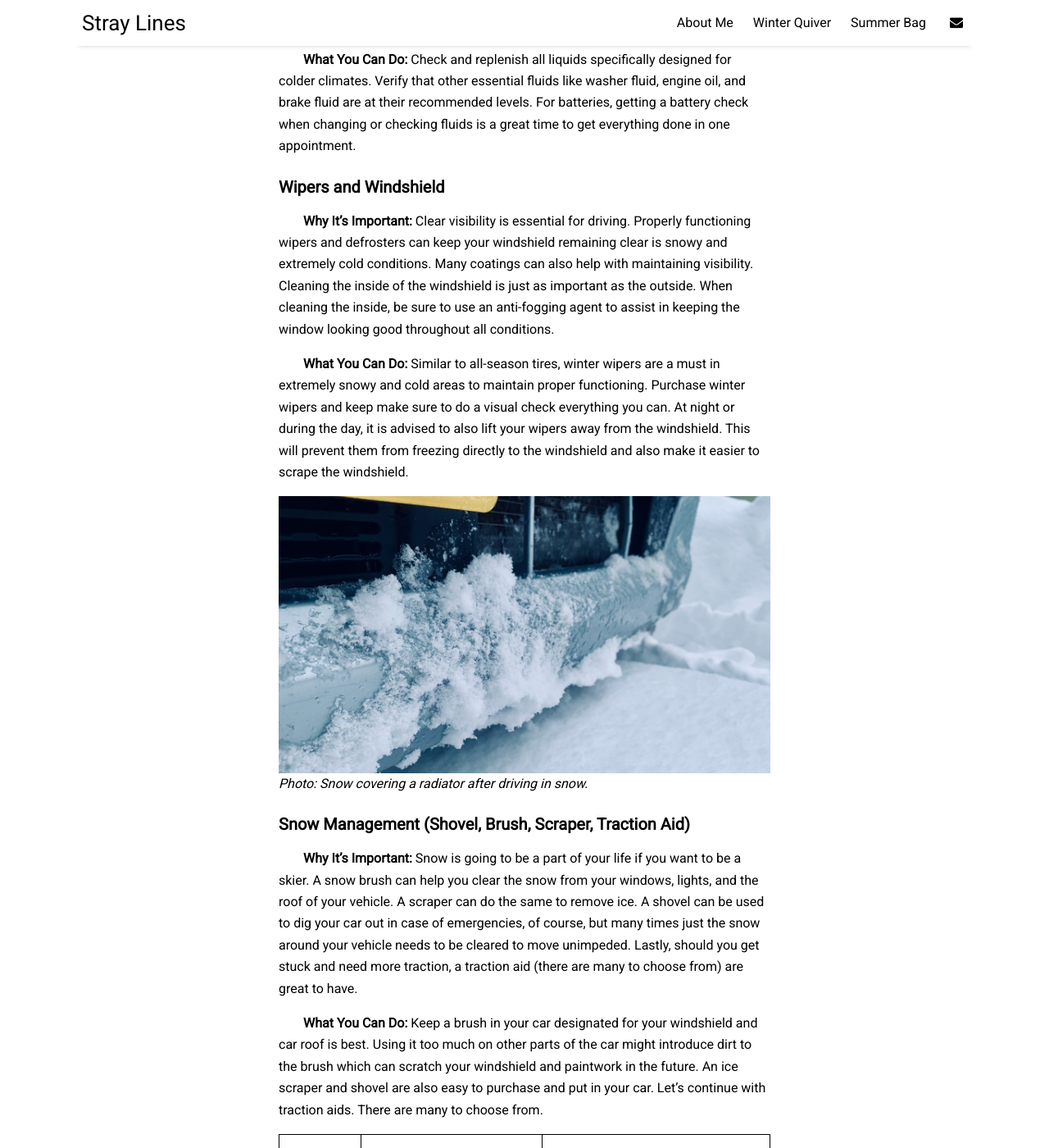
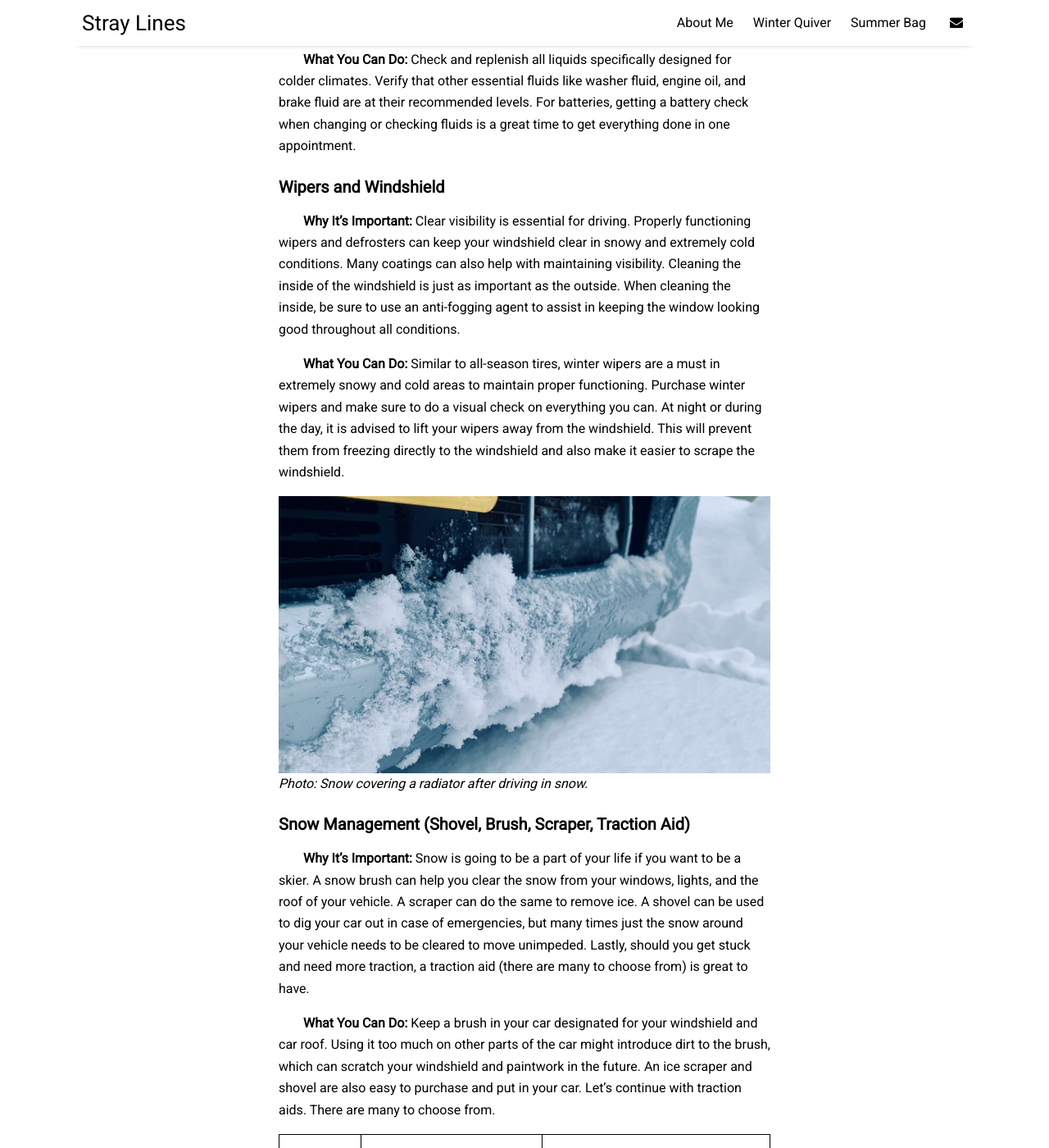
Before and after one commit to eliotcochrane/eliotcochrane.github.io, a Jekyll site: the page built from _posts/2023-11-28-car-prep.md, in a window 1280 px wide and 1400 px high, scrolled down 2805 px. Shown: the whole window at 82% size. Built offline with Jekyll 4.4.1, drawn with Linux system fonts in a browser that asks for light colours; nearby versions of some CDN libraries; some of the changed text lies outside the part shown.

Commit message:
Grammar Updates
-Grammar updates using ChatGPT

```diff
--- a/_posts/2023-11-28-car-prep.md
+++ b/_posts/2023-11-28-car-prep.md
@@ -29,11 +29,11 @@
 
 **Why It's Important:** Tires are the main contact between you and the road. Even the best off-road car will be futile without a good tire to keep the vehicle in control. Winter tires are especially important to provide improved traction and control on icy or snow-covered surfaces.
 
-**What You Can Do:** Ensure that your tires are equipped with winter tires designed for snowy and icy conditions. Within the four tires, make sure they their all have equal and ample tread for the snow to disperse.
+**What You Can Do:** Ensure that your tires are equipped with winter tires designed for snowy and icy conditions. Within the four tires, make sure they all have equal and ample tread for the snow to disperse.
 
 **All-season tires are not as safe as you would think.**
 
-Let's look at some stopping data from the [Ontario Ministry of Transportation](http://www.mto.gov.on.ca/english/safety/pdfs/winter-safe-driving.pdf). They took 3 types of vehicles and and tested in temperatures of -20°C with 3cm to 5cm of compacted ice and snow on asphalt. All vehicles were required to stop ina  straight line from a speed of 50km/h.
+Let's look at some stopping data from the [Ontario Ministry of Transportation](http://www.mto.gov.on.ca/english/safety/pdfs/winter-safe-driving.pdf). They took three types of vehicles and tested in temperatures of -20°C with 3 cm to 5 cm of compacted ice and snow on asphalt. All vehicles were required to stop in a straight line from a speed of 50 km/h.
 
 * All-Season (AS)
 * Winter (W)
@@ -53,29 +53,29 @@
 
 ### Fluids and Battery
 
-**Why It's Important:** Proper fluids like engine coolant, anti-freeze, windshield washer fluid, and engine oil can all help during the cold winters. Matching these with a strong battery will ensure that your car will start in the coldest of colds.
+**Why It's Important:** Proper fluids like engine coolant, antifreeze, windshield washer fluid, and engine oil can all help during the cold winters. Matching these with a strong battery will ensure that your car will start in the coldest of colds.
 
 **What You Can Do:** Check and replenish all liquids specifically designed for colder climates. Verify that other essential fluids like washer fluid, engine oil, and brake fluid are at their recommended levels. For batteries, getting a battery check when changing or checking fluids is a great time to get everything done in one appointment.
 
 ### Wipers and Windshield
 
-**Why It's Important:** Clear visibility is essential for driving. Properly functioning wipers and defrosters can keep your windshield remaining clear is snowy and extremely cold conditions. Many coatings can also help with maintaining visibility. Cleaning the inside of the windshield is just as important as the outside. When cleaning the inside, be sure to use an anti-fogging agent to assist in keeping the window looking good throughout all conditions.
+**Why It's Important:** Clear visibility is essential for driving. Properly functioning wipers and defrosters can keep your windshield clear in snowy and extremely cold conditions. Many coatings can also help with maintaining visibility. Cleaning the inside of the windshield is just as important as the outside. When cleaning the inside, be sure to use an anti-fogging agent to assist in keeping the window looking good throughout all conditions.
 
-**What You Can Do:** Similar to all-season tires, winter wipers are a must in extremely snowy and cold areas to maintain proper functioning. Purchase winter wipers and keep make sure to do a visual check everything you can. At night or during the day, it is advised to also lift your wipers away from the windshield. This will prevent them from freezing directly to the windshield and also make it easier to scrape the windshield.
+**What You Can Do:** Similar to all-season tires, winter wipers are a must in extremely snowy and cold areas to maintain proper functioning. Purchase winter wipers and make sure to do a visual check on everything you can. At night or during the day, it is advised to lift your wipers away from the windshield. This will prevent them from freezing directly to the windshield and also make it easier to scrape the windshield.
 
 ![Snow covered radiator](/assets/img/winter-car-radiator.jpeg)
 *Photo: Snow covering a radiator after driving in snow.*
 
 ### Snow Management (Shovel, Brush, Scraper, Traction Aid)
 
-**Why It's Important:** Snow is going to be a part of your life if you want to be a skier. A snow brush can help you clear the snow from your windows, lights, and the roof of your vehicle. A scraper can do the same to remove ice. A shovel can be used to dig your car out in case of emergencies, of course, but many times just the snow around your vehicle needs to be cleared to move unimpeded. Lastly, should you get stuck and need more traction, a traction aid (there are many to choose from) are great to have.
+**Why It's Important:** Snow is going to be a part of your life if you want to be a skier. A snow brush can help you clear the snow from your windows, lights, and the roof of your vehicle. A scraper can do the same to remove ice. A shovel can be used to dig your car out in case of emergencies, but many times just the snow around your vehicle needs to be cleared to move unimpeded. Lastly, should you get stuck and need more traction, a traction aid (there are many to choose from) is great to have.
 
-**What You Can Do:** Keep a brush in your car designated for your windshield and car roof is best. Using it too much on other parts of the car might introduce dirt to the brush which can scratch your windshield and paintwork in the future. An ice scraper and shovel are also easy to purchase and put in your car. Let's continue with traction aids. There are many to choose from.
+**What You Can Do:** Keep a brush in your car designated for your windshield and car roof. Using it too much on other parts of the car might introduce dirt to the brush, which can scratch your windshield and paintwork in the future. An ice scraper and shovel are also easy to purchase and put in your car. Let's continue with traction aids. There are many to choose from.
 
 | Traction Aid | Pros (+) | Cons (-) |
 | :---: | :---: | :---: |
-| Tire Chains | Very strong grip and useable for long distances | Time consuming to attach and speed is restricted |
-| Traction Mat | Immediate traction, reuseable, light | Not ideal on ice, difficult in deep snow, limited traction coverage |
+| Tire Chains | Very strong grip and usable for long distances | Time-consuming to attach and speed is restricted |
+| Traction Mat | Immediate traction, reusable, light | Not ideal on ice, difficult in deep snow, limited traction coverage |
 | Sand | Affordable, non-corrosive, static weight provides extra grip | Heavier in large quantities, fuel economy may reduce |
 | Cat Litter | Affordable, non-corrosive | Limited traction compared to others, effectiveness drastically drops when wet |
 
@@ -83,12 +83,12 @@
 
 **Why It's Important:** Unpredictable weather and road conditions will inevitably lead to unforeseen consequences. Emergency kits can keep you safe until help arrives. For such little weight and space, it could possibly save your life in an emergency.
 
-**What You Can Do:** Prepare an emergency kit that includes a first-aid kit, blankets, warm clothing, winter-ready gloves, and a flashlight at the bare minimum. Other items can include non-perishable food, water, and a portable phone charger. Other car items can include tow ropes and a set of jumper cables. Keeping these in an accessible location within your car are necessary in case of emergency.
+**What You Can Do:** Prepare an emergency kit that includes a first-aid kit, blankets, warm clothing, winter-ready gloves, and a flashlight at the bare minimum. Other items can include non-perishable food, water, and a portable phone charger. Other car items can include tow ropes and a set of jumper cables. Keeping these in an accessible location within your car is necessary in case of emergency.
 
 ##### CAUTION
-**Tow Ropes:** These are very commonly used when pulling cars out of the snow or on low traction roads but there is a danger. The line from the attachment points *must* remain clear because when the line is taut there is no mercy from the rope. Anything in the way will be moved or pinned.
+**Tow Ropes:** These are very commonly used when pulling cars out of the snow or on low traction roads, but there is a danger. The line from the attachment points *must* remain clear because when the line is taut there is no mercy from the rope. Anything in the way will be moved or pinned.
 
-**Jumper Cables:** Incorrect usage can pose several dangers including electrical shocks, vehicle damage, and even the risk of fire or explosion if not connected correctly. It's crucial to follow safety guidelines when jump-starting a vehicle. Check if your cables come with a guide to the proper usage. If not, check your owners manual. Hybrids also have a different procedure depending on the car's battery layout. When in doubt, refer to the car owner's manual.
+**Jumper Cables:** Incorrect usage can pose several dangers, including electrical shocks, vehicle damage, and even the risk of fire or explosion if not connected correctly. It's crucial to follow safety guidelines when jump-starting a vehicle. Check if your cables come with a guide to the proper usage. If not, check your owner's manual. Hybrids also have a different procedure depending on the car's battery layout. When in doubt, refer to the car owner's manual.
 
 ### Summary
 
```
Also changed, not shown: other parts of _posts/2023-11-28-car-prep.md (+2 -2 lines), _posts/2023-10-11-volunteer-work.md (+4 -4 lines), _posts/2023-10-18-season-prediction-23-24.md (+6 -6 lines), _posts/2023-10-30-powerstraps-deep-dive.md (+12 -12 lines), _posts/2023-11-01-snow-nihongo.md (+19 -19 lines), _posts/2023-11-14-preseason-wax.md (+11 -11 lines).
